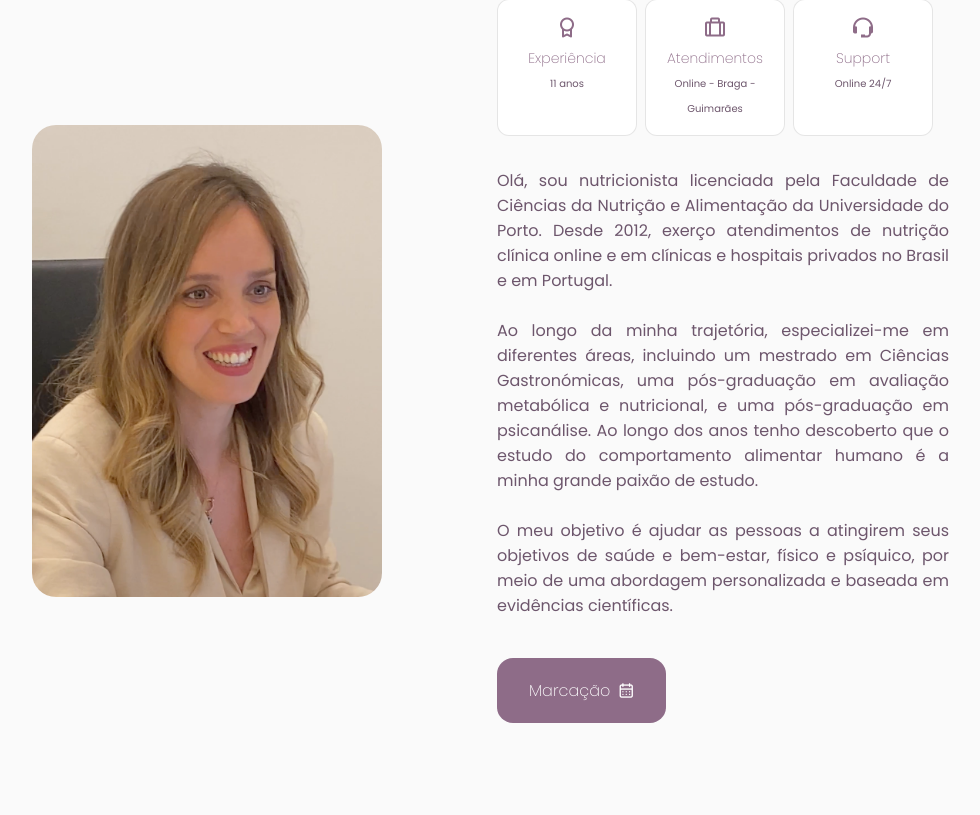
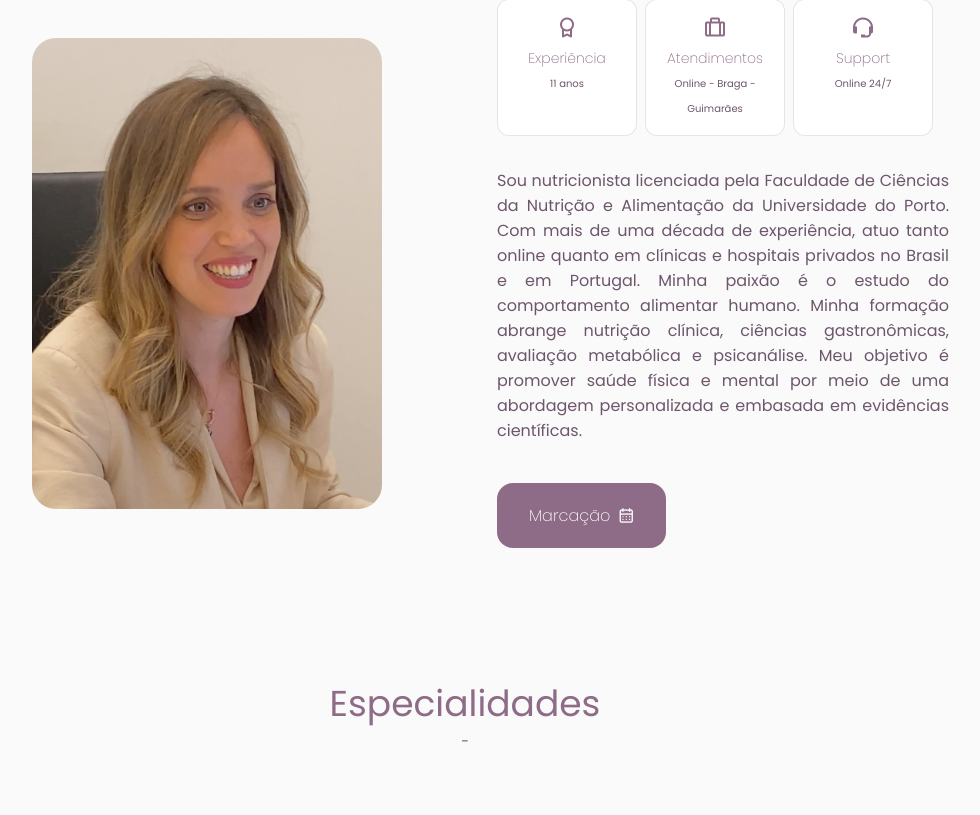
Before and after one commit to fabio-trajano/nutri-webpage, a React (Create React App) app: page / in a window 1280 px wide. Shown: the part 981-1796 px from the top of the page, without its empty margins (175-1155 px from the left). Built offline with nearby package versions, Linux system fonts and the light colour scheme.

Commit message:
new about description text

```diff
--- a/src/components/about/About.jsx
+++ b/src/components/about/About.jsx
@@ -16,9 +16,10 @@ const About = () => {
           <Info />
 
           <p className="about__description">
-          Olá, sou nutricionista licenciada pela Faculdade de Ciências da Nutrição e Alimentação da Universidade do Porto.{/* Realizei meu estágio curricular no Hospital Universitário Onofre Lopes, Brasil.*/} Desde 2012, exerço atendimentos de nutrição clínica online e em clínicas e hospitais privados no Brasil e em Portugal. <br /><br />
-          Ao longo da minha trajetória, especializei-me em diferentes áreas, incluindo um mestrado em Ciências Gastronómicas, uma pós-graduação em avaliação metabólica e nutricional, e uma pós-graduação em psicanálise. Ao longo dos anos tenho descoberto que o estudo do comportamento alimentar humano é a minha grande paixão de estudo. <br /><br />
-          O meu objetivo é ajudar as pessoas a atingirem seus objetivos de saúde e bem-estar, físico e psíquico, por meio de uma abordagem personalizada e baseada em evidências científicas.
+          Sou nutricionista licenciada pela Faculdade de Ciências da Nutrição e Alimentação da Universidade do Porto. Com mais de uma década de experiência, atuo tanto online quanto em clínicas e hospitais privados no Brasil e em Portugal. Minha paixão é o estudo do comportamento alimentar humano. Minha formação abrange nutrição clínica, ciências gastronômicas, avaliação metabólica e psicanálise. Meu objetivo é promover saúde física e mental por meio de uma abordagem personalizada e embasada em evidências científicas.
+          {/* Olá, sou nutricionista licenciada pela Faculdade de Ciências da Nutrição e Alimentação da Universidade do Porto.Realizei meu estágio curricular no Hospital Universitário Onofre Lopes, Brasil. Desde 2012, exerço atendimentos de nutrição clínica online e em clínicas e hospitais privados no Brasil e em Portugal. <br /><br />
+          {/* Ao longo da minha trajetória, especializei-me em diferentes áreas, incluindo um mestrado em Ciências Gastronómicas, uma pós-graduação em avaliação metabólica e nutricional, e uma pós-graduação em psicanálise. Ao longo dos anos tenho descoberto que o estudo do comportamento alimentar humano é a minha grande paixão de estudo. <br /><br /> */}
+          {/* O meu objetivo é ajudar as pessoas a atingirem seus objetivos de saúde e bem-estar, físico e psíquico, por meio de uma abordagem personalizada e baseada em evidências científicas. */}
           </p>
 
           <a href="https://calendly.com/anapatriciafaria/consulta" target="_blank" className="button button--flex">
```
